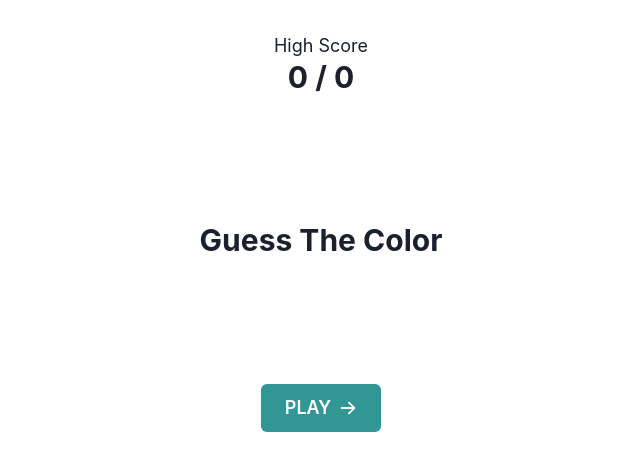
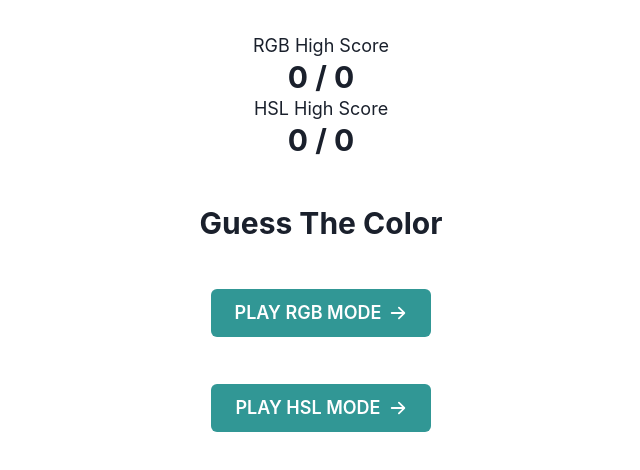
Before and after one commit to TebzaTheMan/ColorDash, a Next.js app: page / in a window 1280 px wide. Shown: the top 470 px of the page, without its empty margins (319-959 px from the left). Built offline with nearby package versions, Linux system fonts and the light colour scheme.

Commit message:
feat: highscore stored separately for each game mode

```diff
--- a/features/Highscore/components/Highscore.tsx
+++ b/features/Highscore/components/Highscore.tsx
@@ -1,4 +1,4 @@
-import { Heading } from "@chakra-ui/react";
+import { Box, Center, Heading } from "@chakra-ui/react";
 import { Text } from "@chakra-ui/react";
 import { HighscoreContext } from "features/Highscore";
 import { useContext } from "react";
@@ -7,10 +7,22 @@ export function HighScore() {
   const [highscoreData] = useContext(HighscoreContext);
   return (
     <>
-      <Text fontSize="lg">High Score</Text>
-      <Heading size="lg" as="h1">
-        {highscoreData.current.points} / {highscoreData.current.total}
-      </Heading>
+      <Box>
+        <Text fontSize="lg">RGB High Score</Text>
+        <Center>
+          <Heading size="lg" as="h1">
+            {highscoreData.rgb.points} / {highscoreData.rgb.total}
+          </Heading>
+        </Center>
+      </Box>
+      <Box>
+        <Text fontSize="lg">HSL High Score</Text>
+        <Center>
+          <Heading size="lg" as="h1">
+            {highscoreData.hsl.points} / {highscoreData.hsl.total}
+          </Heading>
+        </Center>
+      </Box>
     </>
   );
 }
--- a/features/Highscore/contexts/HighScore.context.tsx
+++ b/features/Highscore/contexts/HighScore.context.tsx
@@ -4,7 +4,11 @@ import useLocalStorageReducer from "hooks/useLocalStorageReducer";
 import { IHighscoreAction, IHighscoreState } from "../types";
 
 const defaultHighscore: IHighscoreState = {
-  current: {
+  rgb: {
+    points: 0,
+    total: 0,
+  },
+  hsl: {
     points: 0,
     total: 0,
   },
--- a/features/Highscore/reducers/HighScore.reducer.ts
+++ b/features/Highscore/reducers/HighScore.reducer.ts
@@ -6,7 +6,8 @@ const reducer = (state: IHighscoreState, action: IHighscoreAction) => {
       return action.storedState;
     case "UPDATE_SCORE":
       return {
-        current: action.score!,
+        ...state,
+        [action.mode!]: action.score!,
       };
     default:
       return state;
--- a/features/Highscore/types/index.d.ts
+++ b/features/Highscore/types/index.d.ts
@@ -1,4 +1,4 @@
-import { IScore } from "types";
+import { IScore, TMode } from "types";
 
 export interface IAction<T> {
   type: "UPDATE_SCORE" | "LOAD_STORED_STATE";
@@ -6,9 +6,11 @@ export interface IAction<T> {
 }
 
 export interface IHighscoreState {
-  current: IScore;
+  rgb: IScore;
+  hsl: IScore;
 }
 export interface IHighscoreAction extends IAction<IHighscoreState> {
   score?: IScore;
   storedState?: T;
+  mode?: TMode;
 }
--- a/pages/index.tsx
+++ b/pages/index.tsx
@@ -26,9 +26,15 @@ export default function Home() {
           <Spacer />
           <Heading size="lg">Guess The Color</Heading>
           <Spacer />
-          <Link href="/play" passHref>
+          <Link href="/play/rgb" passHref>
             <Button size="lg" colorScheme={"teal"} rightIcon={<HiArrowRight />}>
-              PLAY
+              PLAY RGB MODE
+            </Button>
+          </Link>
+          <Spacer />
+          <Link href="/play/hsl" passHref>
+            <Button size="lg" colorScheme={"teal"} rightIcon={<HiArrowRight />}>
+              PLAY HSL MODE
             </Button>
           </Link>
         </Flex>
--- a/types/index.ts
+++ b/types/index.ts
@@ -1,3 +1,5 @@
+export type TMode = "rgb" | "hsl";
+
 export interface IGameAction {
   type:
     | "RESET"
```
Also changed, not shown: features/Infobar/components/Timer.tsx (+16 -2 lines), pages/play/[mode].tsx (renamed from pages/play.tsx).
